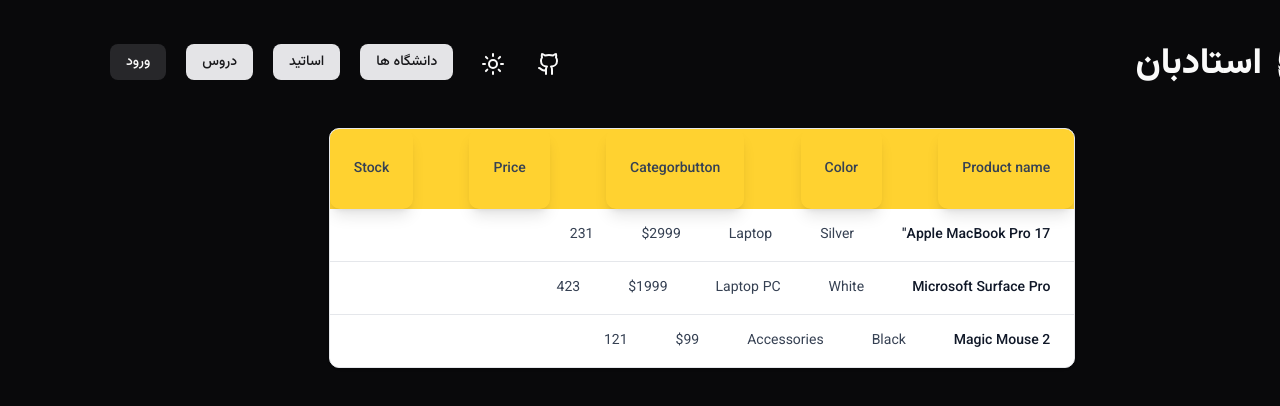
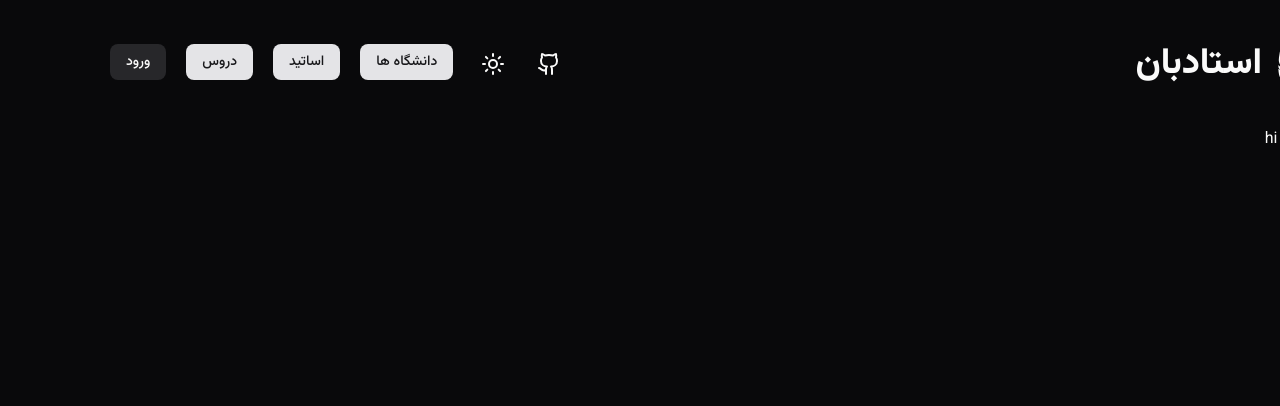
Before and after one commit to ostadbun/Client, a Next.js app: page /subjects in a window 1280 px wide. Shown: the top 406 px of the page. Built offline with nearby package versions, Linux system fonts and the light colour scheme.

Commit message:
changing professoers page adding input from shadcn

```diff
--- a/src/app/professors/page.tsx
+++ b/src/app/professors/page.tsx
@@ -1,9 +1,12 @@
+import { Input } from '@/components/ui/input';
 import React from 'react';
 
 const professors = () => {
     return (
-        <div>
-            hi professors
+        <div className='w-2/12 place-self-center'>
+            <h1 className='text-4xl place-self-center'>جستوجوی اساتید</h1>
+            <Input className='mt-[2rem]' type="email" placeholder="professors" />
+
         </div>
     );
 }
--- a/src/app/subjects/page.tsx
+++ b/src/app/subjects/page.tsx
@@ -1,51 +1,11 @@
+import { div } from "framer-motion/client";
+
 const subjects = () => {
     return (
-        <div className="w-7/12 mx-auto">
-            <div className="relative flex f overflow-x-auto dark:bg-gray-50 shadow-sm rounded-lg border border-gray-200">
-
-                <div className="w-full text-sm text-left rtl:text-right text-gray-700">
-                        <div className="flex h-20 bg-amber-300 justify-between">
-                            <button className="px-6 py-3 font-medium rounded-lg border-gray-400 shadow-lg">Product name</button>
-                            <button className="px-6 py-3 font-medium rounded-lg border-gray-400 shadow-lg">Color</button>
-                            <button className="px-6 py-3 font-medium rounded-lg border-gray-400 shadow-lg">Categorbutton</button>
-                            <button className="px-6 py-3 font-medium rounded-lg border-gray-400 shadow-lg">Price</button>
-                            <button className="px-6 py-3 font-medium rounded-lg border-gray-400 shadow-lg">Stock</button>
-                        </div>
-                    <div>
-                        <div className="bg-white border-b flex border-gray-200">
-                            <div className="px-6 py-4 font-medium text-gray-900 whitespace-nowrap">
-                                Apple MacBook Pro 17"
-                            </div>
-                            <div className="px-6 py-4">Silver</div>
-                            <div className="px-6 py-4">Laptop</div>
-                            <div className="px-6 py-4">$2999</div>
-                            <div className="px-6 py-4">231</div>
-                        </div>
-
-                        <div className="bg-white border-b flex border-gray-200">
-                            <div className="px-6 py-4 font-medium text-gray-900 whitespace-nowrap">
-                                Microsoft Surface Pro
-                            </div>
-                            <div className="px-6 py-4">White</div>
-                            <div className="px-6 py-4">Laptop PC</div>
-                            <div className="px-6 py-4">$1999</div>
-                            <div className="px-6 py-4">423</div>
-                        </div>
-
-                        <div className="bg-white flex">
-                            <div className="px-6 py-4 font-medium text-gray-900 whitespace-nowrap">
-                                Magic Mouse 2
-                            </div>
-                            <div className="px-6 py-4">Black</div>
-                            <div className="px-6 py-4">Accessories</div>
-                            <div className="px-6 py-4">$99</div>
-                            <div className="px-6 py-4">121</div>
-                        </div>
-                    </div>
-                </div>
-            </div>
+        <div>
+            hi subjects
         </div>
-    );
+     );
 }
 
 export default subjects;
```
